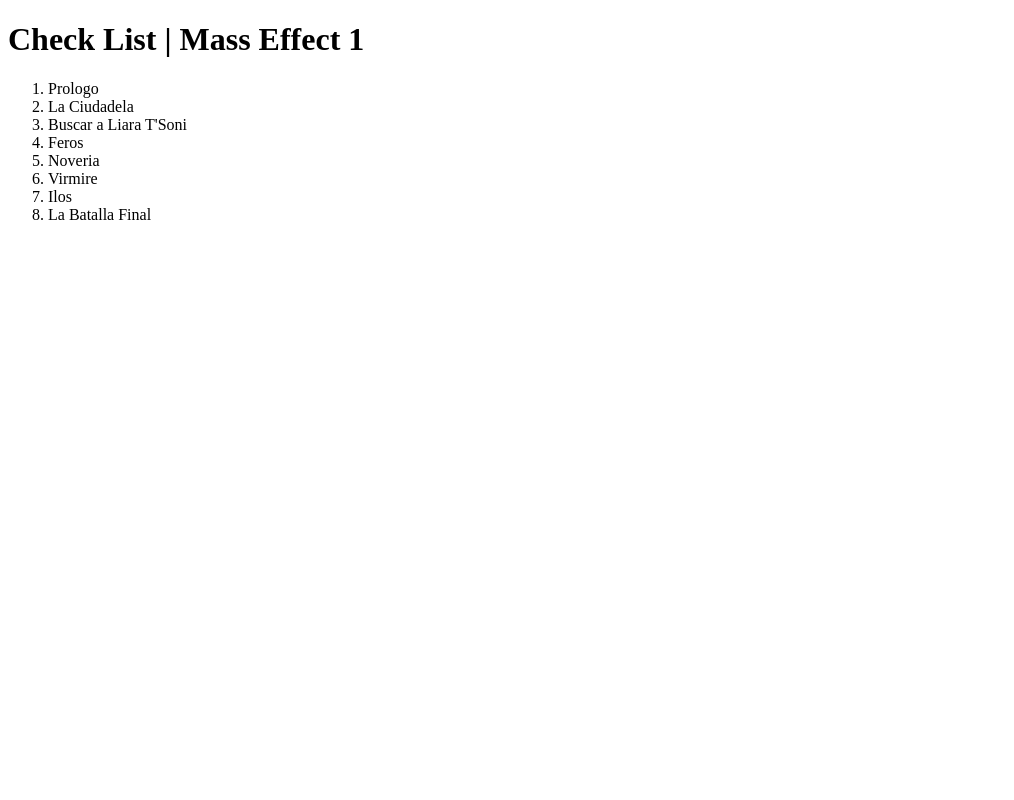
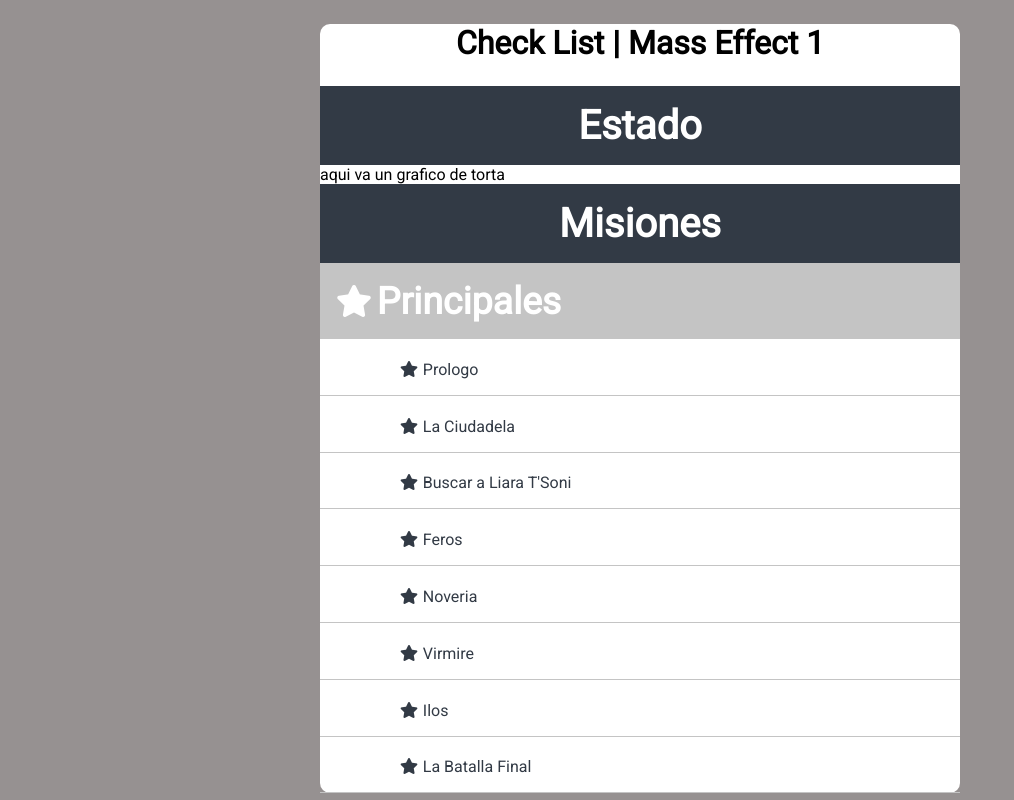
Before and after one commit to areyesf/checkListMassEffect1, a plain HTML site: page index.html in a window 1280 px wide. Shown: the whole page, without its empty margins (0-1014 px from the left). Drawn offline with Linux system fonts and the light colour scheme.

Commit message:
agregado estilos css basicos para prubas de despliege

```diff
--- a/app.js
+++ b/app.js
@@ -39,7 +39,7 @@ function loadMissions(data) {
   const typeInsertAdjacent = "beforeend";
 
   mainMissions.forEach((element) => {
-    const liHtml = `<li>${element}</li>`;
+    const liHtml = `<li><i class="fas fa-star"></i>${element}</li>`;
     listElement.insertAdjacentHTML(typeInsertAdjacent, liHtml);
   });
 }
--- a/index.html
+++ b/index.html
@@ -5,15 +5,28 @@
     <meta name="viewport" content="width=device-width, initial-scale=1.0" />
     <title>Guía Completable | Mass Effect 1</title>
     <link rel="stylesheet" href="./style.css" />
+    <link
+      rel="stylesheet"
+      href="https://cdnjs.cloudflare.com/ajax/libs/font-awesome/5.13.0/css/all.min.css"
+      integrity="sha256-h20CPZ0QyXlBuAw7A+KluUYx/3pK+c7lYEpqLTlxjYQ="
+      crossorigin="anonymous"
+    />
   </head>
   <body>
     <div class="container">
       <header><h1>Check List | Mass Effect 1</h1></header>
-        <!-- MAIN-MISSIONS -->
+      <section id="chart">
+        <h2 class="header-section">Estado</h2>
+        <p class="chart">aqui va un grafico de torta</p>
+      </section>
+      <!-- MAIN-MISSIONS -->
       <section id="main-missions">
-        <ol id="main-list" class="list">
-
-        </ol>
+        <h2 class="header-section">Misiones</h2>
+        <div class="sub-title">
+          <i class="fas fa-star"></i>
+          <h3 class="">Principales</h3>
+        </div>
+        <ul id="main-list" class="list"></ul>
       </section>
     </div>
     <script src="./app.js"></script>
--- a/style.css
+++ b/style.css
@@ -0,0 +1,71 @@
+/* IMPORT FONT */
+@import url("https://fonts.googleapis.com/css?family=Roboto:100,400&display=swap");
+/* RESET STYLE*/
+* {
+  margin: 0;
+  padding: 0;
+  box-sizing: border-box;
+}
+/* COLOR PALETTE */
+:root {
+  --var-color-black: #323A45;
+  --var-color-cian: #14B9D6;
+  --var-color-green: #1FBBA6;
+  --var-color-white: #fff;
+  --var-color-gray: #C4C4C4;
+  --var-color-bg-body: #969191;
+}
+/* GENERAL STYLE */
+body {
+  font-family: "Roboto", sans-serif;
+  background-color: var(--var-color-bg-body);
+}
+ul{
+  list-style: none;
+}
+li{
+  margin: .3rem 0 .3rem 0;
+  padding: 1rem 0 1rem 5rem;
+  color:var(--var-color-black);
+  border-bottom: solid 1px var(--var-color-gray);
+  cursor: pointer;
+}
+li i{
+  margin-right: .3rem;
+}
+.header-section{
+  background-color: var(--var-color-black);
+  color: var(--var-color-white);
+  text-align: center;
+  font-size: 2.5rem;
+  padding: 1rem 0;
+  font-weight: bold;
+}
+.sub-title{
+  background-color:var(--var-color-gray) ;
+  color: var(--var-color-white);
+  padding: 1rem;
+  font-size: 2rem;
+  display: flex;
+  justify-content: flex-start;
+  align-items: center;
+}
+.sub-title h3{
+  margin-left: 0.3rem;
+}
+/* CONTAINER */
+.container {
+  min-width: 550px;
+  width: 50%;
+  margin: 0 auto;
+  background-color: var(--var-color-white);
+  border-radius: 10px;
+}
+/* HEADER */
+header {
+  text-align: center;
+  margin: 1.5rem 0;
+}
+header h1 {
+  color: var(--var-color-fontList);
+}
```
